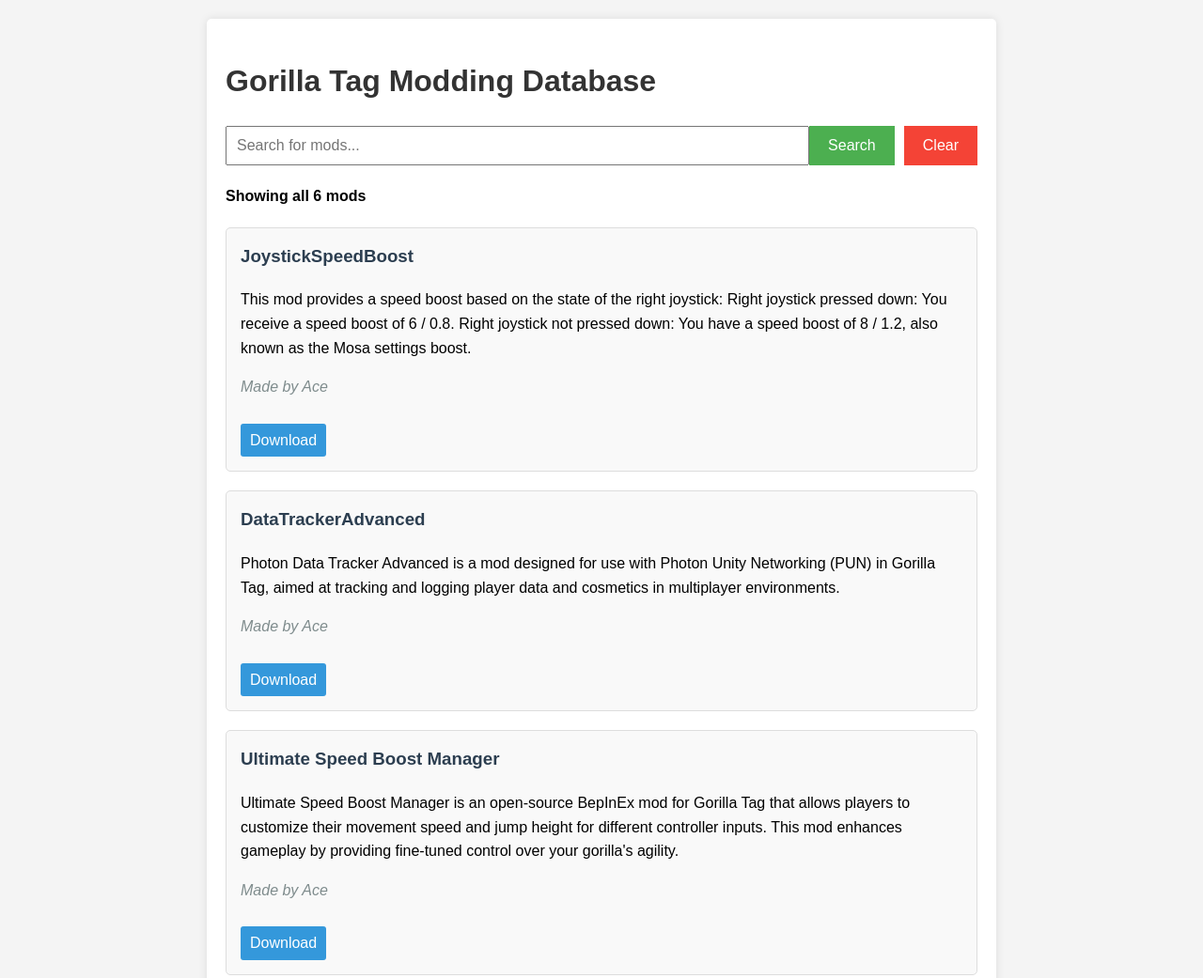
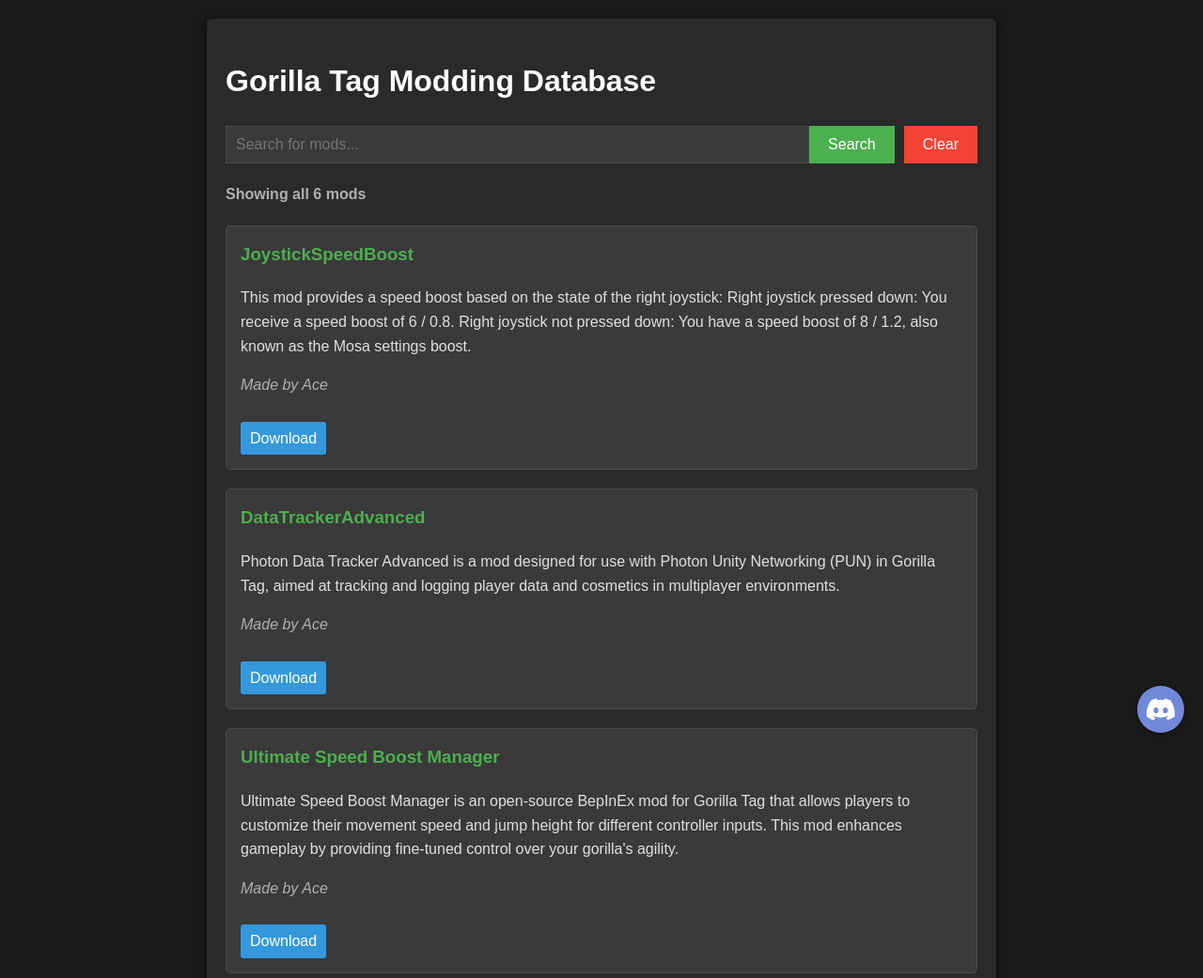
Before and after one commit to mmmACEmmm/Moding-database-, a plain HTML site: page index.html in a window 1280 px wide. Shown: the top 1041 px of the page at 94% size. Drawn offline with Linux system fonts and the light colour scheme.

Commit message:
Update index.html

```diff
--- a/index.html
+++ b/index.html
@@ -10,18 +10,19 @@
             line-height: 1.6;
             margin: 0;
             padding: 20px;
-            background-color: #f4f4f4;
+            background-color: #1a1a1a;
+            color: #e0e0e0;
         }
         .container {
             max-width: 800px;
             margin: auto;
-            background: white;
+            background: #2a2a2a;
             padding: 20px;
             border-radius: 5px;
-            box-shadow: 0 0 10px rgba(0,0,0,0.1);
+            box-shadow: 0 0 10px rgba(0,0,0,0.5);
         }
         h1, h2 {
-            color: #333;
+            color: #ffffff;
         }
         #search-container {
             display: flex;
@@ -31,6 +32,9 @@
             flex-grow: 1;
             padding: 10px;
             font-size: 16px;
+            background-color: #3a3a3a;
+            border: 1px solid #4a4a4a;
+            color: #e0e0e0;
         }
         #search-button, #clear-button {
             padding: 10px 20px;
@@ -49,20 +53,21 @@
         #search-results {
             margin-bottom: 10px;
             font-weight: bold;
+            color: #b0b0b0;
         }
         #mod-list {
             margin-top: 20px;
         }
         .mod-item {
-            background-color: #f9f9f9;
+            background-color: #3a3a3a;
             padding: 15px;
             margin-bottom: 20px;
             border-radius: 5px;
-            border: 1px solid #ddd;
+            border: 1px solid #4a4a4a;
         }
         .mod-item h3 {
             margin-top: 0;
-            color: #2c3e50;
+            color: #4CAF50;
         }
         .download-link {
             display: inline-block;
@@ -75,7 +80,25 @@
         }
         .author {
             font-style: italic;
-            color: #7f8c8d;
+            color: #b0b0b0;
+        }
+        #discord-link {
+            position: fixed;
+            bottom: 20px;
+            right: 20px;
+            background-color: #7289DA;
+            padding: 10px;
+            border-radius: 50%;
+            box-shadow: 0 2px 5px rgba(0,0,0,0.3);
+            transition: transform 0.3s ease;
+        }
+        #discord-link:hover {
+            transform: scale(1.1);
+        }
+        #discord-icon {
+            width: 30px;
+            height: 30px;
+            display: block;
         }
     </style>
 </head>
@@ -92,6 +115,12 @@
             <!-- Mod items will be dynamically added here -->
         </div>
     </div>
+
+    <a href="https://discord.gg/SJcfKNUNbv" target="_blank" id="discord-link" title="Join our Discord">
+        <svg id="discord-icon" xmlns="http://www.w3.org/2000/svg" viewBox="0 0 24 24" fill="#FFFFFF">
+            <path d="M20.317 4.3698a19.7913 19.7913 0 00-4.8851-1.5152.0741.0741 0 00-.0785.0371c-.211.3753-.4447.8648-.6083 1.2495-1.8447-.2762-3.68-.2762-5.4868 0-.1636-.3933-.4058-.8742-.6177-1.2495a.077.077 0 00-.0785-.037 19.7363 19.7363 0 00-4.8852 1.515.0699.0699 0 00-.0321.0277C.5334 9.0458-.319 13.5799.0992 18.0578a.0824.0824 0 00.0312.0561c2.0528 1.5076 4.0413 2.4228 5.9929 3.0294a.0777.0777 0 00.0842-.0276c.4616-.6304.8731-1.2952 1.226-1.9942a.076.076 0 00-.0416-.1057c-.6528-.2476-1.2743-.5495-1.8722-.8923a.077.077 0 01-.0076-.1277c.1258-.0943.2517-.1923.3718-.2914a.0743.0743 0 01.0776-.0105c3.9278 1.7933 8.18 1.7933 12.0614 0a.0739.0739 0 01.0785.0095c.1202.099.246.1981.3728.2924a.077.077 0 01-.0066.1276 12.2986 12.2986 0 01-1.873.8914.0766.0766 0 00-.0407.1067c.3604.698.7719 1.3628 1.225 1.9932a.076.076 0 00.0842.0286c1.961-.6067 3.9495-1.5219 6.0023-3.0294a.077.077 0 00.0313-.0552c.5004-5.177-.8382-9.6739-3.5485-13.6604a.061.061 0 00-.0312-.0286zM8.02 15.3312c-1.1825 0-2.1569-1.0857-2.1569-2.419 0-1.3332.9555-2.4189 2.157-2.4189 1.2108 0 2.1757 1.0952 2.1568 2.419 0 1.3332-.9555 2.4189-2.1569 2.4189zm7.9748 0c-1.1825 0-2.1569-1.0857-2.1569-2.419 0-1.3332.9554-2.4189 2.1569-2.4189 1.2108 0 2.1757 1.0952 2.1568 2.419 0 1.3332-.946 2.4189-2.1568 2.4189Z"/>
+        </svg>
+    </a>
 
     <script>
         const mods = [
```
